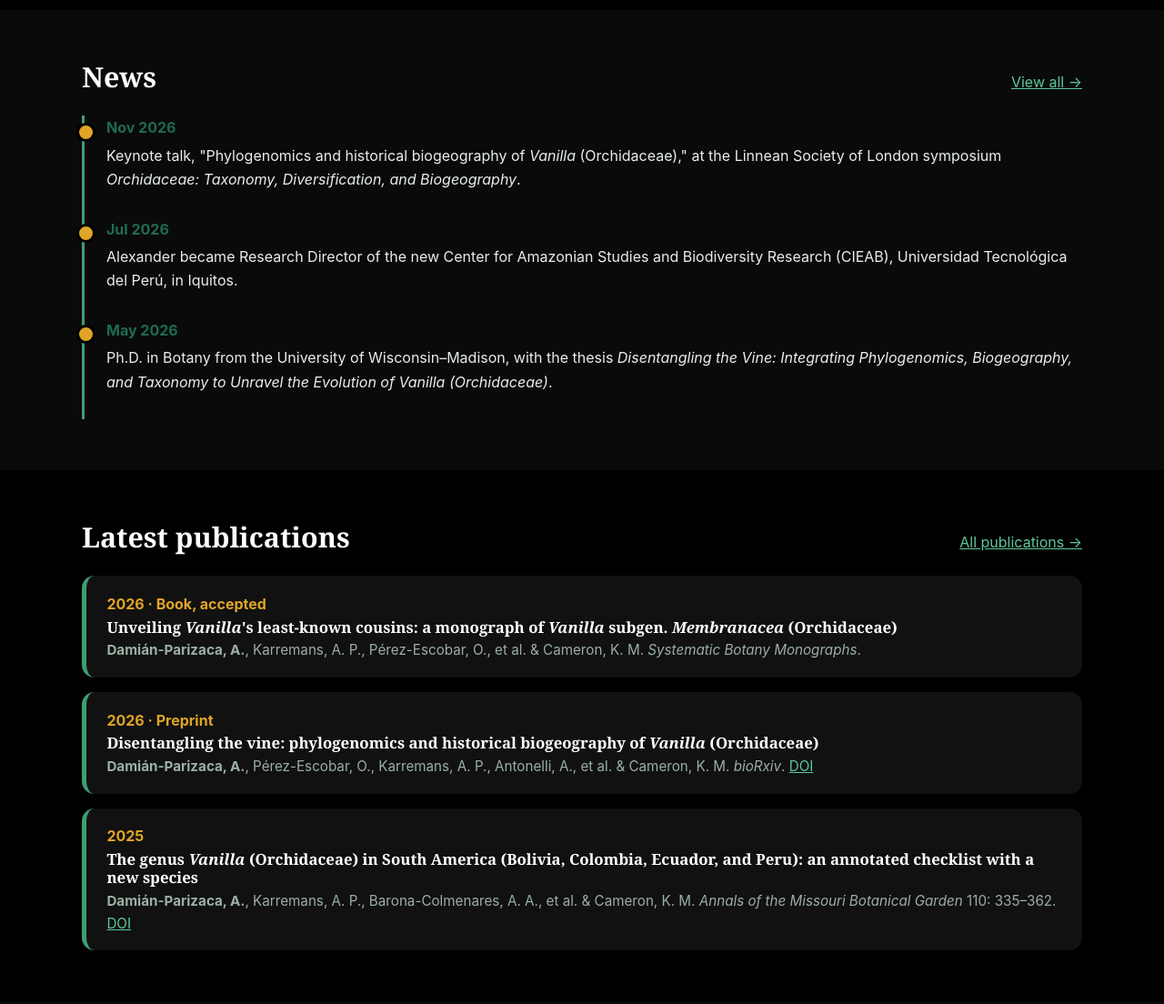
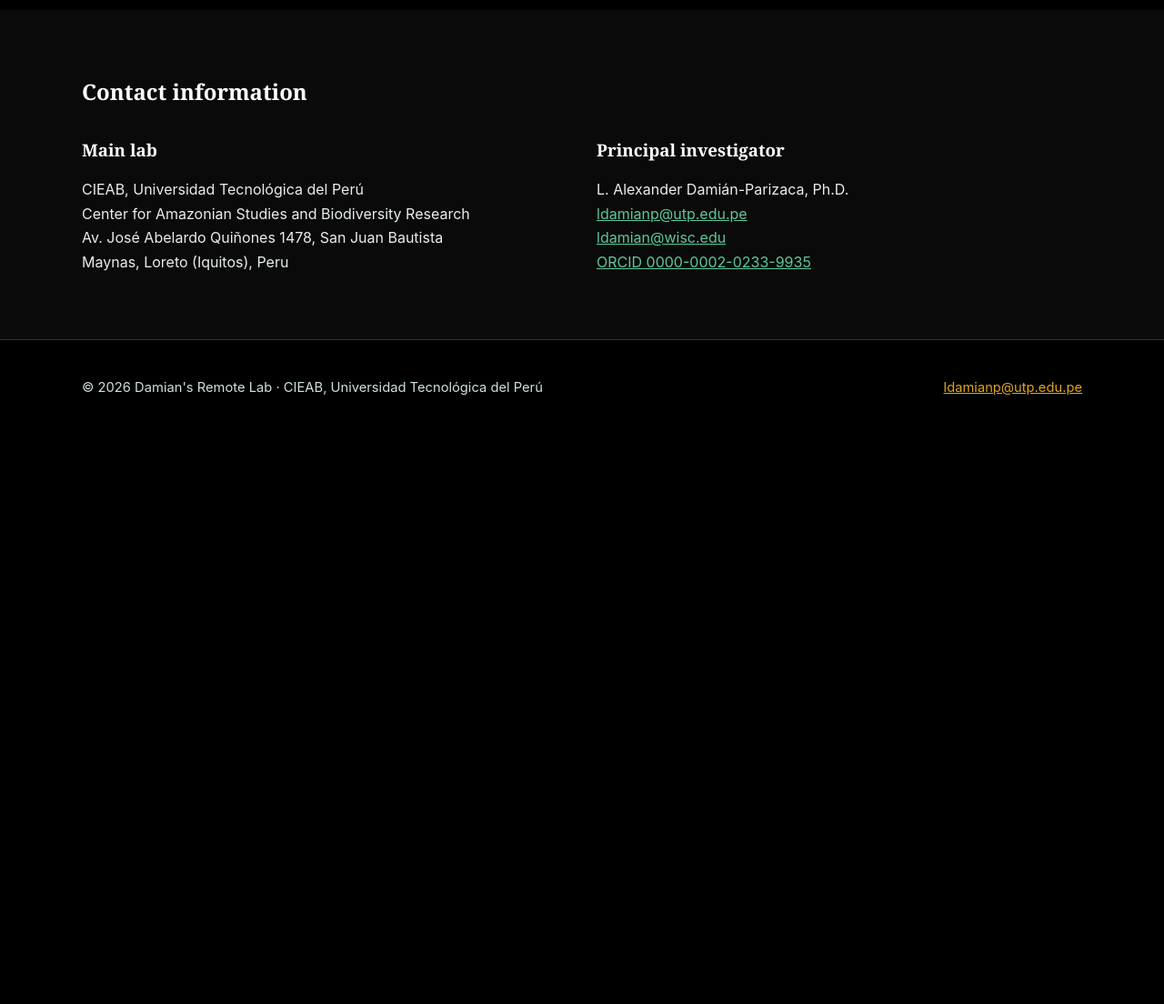
Before and after one commit to orchidomics/orchidomics.github.io, a plain HTML site: page index.html in a window 1280 px wide. Shown: the part 1120-2224 px from the top of the page at 91% size. After the commit the page ends 1598 px from the top, so only its background shows below. Drawn offline with Linux system fonts and the light colour scheme.

Commit message:
Home page: keep banner, About us and Contact information

```diff
--- a/index.html
+++ b/index.html
@@ -35,34 +35,6 @@
     </div>
   </section>
 
-  <section class="alt">
-    <div class="container">
-      <div class="section-head">
-        <h2>News</h2>
-        <a href="news.html">View all →</a>
-      </div>
-      <ul class="timeline">
-        <li><time>Nov 2026</time><p>Keynote talk, "Phylogenomics and historical biogeography of <em>Vanilla</em> (Orchidaceae)," at the Linnean Society of London symposium <em>Orchidaceae: Taxonomy, Diversification, and Biogeography</em>.</p></li>
-        <li><time>Jul 2026</time><p>Alexander became Research Director of the new Center for Amazonian Studies and Biodiversity Research (CIEAB), Universidad Tecnológica del Perú, in Iquitos.</p></li>
-        <li><time>May 2026</time><p>Ph.D. in Botany from the University of Wisconsin–Madison, with the thesis <em>Disentangling the Vine: Integrating Phylogenomics, Biogeography, and Taxonomy to Unravel the Evolution of Vanilla (Orchidaceae)</em>.</p></li>
-      </ul>
-    </div>
-  </section>
-
-  <section>
-    <div class="container">
-      <div class="section-head">
-        <h2>Latest publications</h2>
-        <a href="publications.html">All publications →</a>
-      </div>
-      <ul class="pub-list">
-        <li class="pub"><span class="year">2026 · Book, accepted</span><h3>Unveiling <em>Vanilla</em>'s least-known cousins: a monograph of <em>Vanilla</em> subgen. <em>Membranacea</em> (Orchidaceae)</h3><p><strong>Damián-Parizaca, A.</strong>, Karremans, A. P., Pérez-Escobar, O., et al. &amp; Cameron, K. M. <em>Systematic Botany Monographs</em>.</p></li>
-        <li class="pub"><span class="year">2026 · Preprint</span><h3>Disentangling the vine: phylogenomics and historical biogeography of <em>Vanilla</em> (Orchidaceae)</h3><p><strong>Damián-Parizaca, A.</strong>, Pérez-Escobar, O., Karremans, A. P., Antonelli, A., et al. &amp; Cameron, K. M. <em>bioRxiv</em>. <a href="https://doi.org/10.64898/2026.04.07.716943">DOI</a></p></li>
-        <li class="pub"><span class="year">2025</span><h3>The genus <em>Vanilla</em> (Orchidaceae) in South America (Bolivia, Colombia, Ecuador, and Peru): an annotated checklist with a new species</h3><p><strong>Damián-Parizaca, A.</strong>, Karremans, A. P., Barona-Colmenares, A. A., et al. &amp; Cameron, K. M. <em>Annals of the Missouri Botanical Garden</em> 110: 335–362. <a href="https://doi.org/10.3417/2025992">DOI</a></p></li>
-      </ul>
-    </div>
-  </section>
-
   <section class="alt" id="contact">
     <div class="container">
       <h2>Contact information</h2>
```
